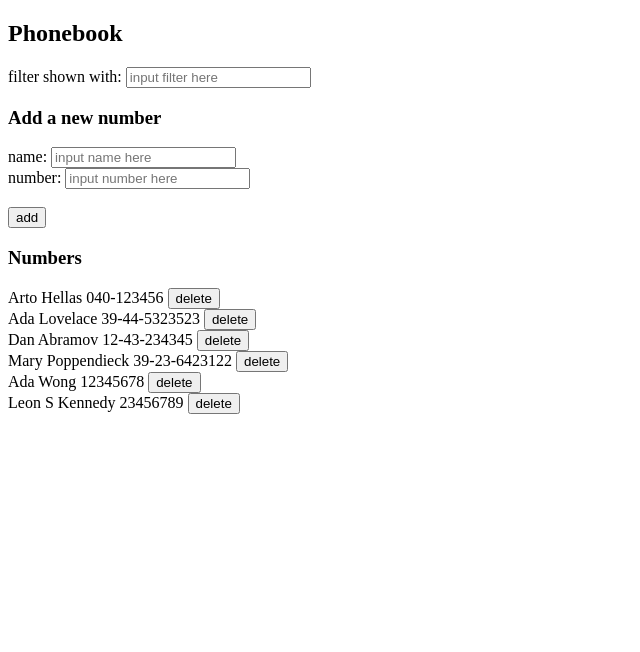
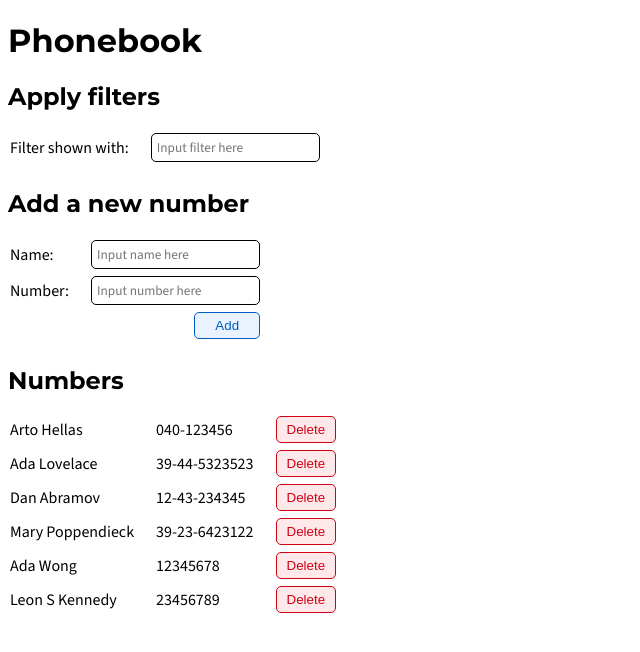
Before and after one commit to absolutepraya/fullstackopen-part2, a React (Vite) app in the folder phonebook/: page / in a window 1280 px wide. Shown: the top 652 px of the page, without its empty margins (0-640 px from the left). Built offline with nearby package versions, Linux system fonts and the light colour scheme; data requests are answered from the project's data file.

Commit message:
overall css styling, alert message works

```diff
--- a/phonebook/src/App.jsx
+++ b/phonebook/src/App.jsx
@@ -5,18 +5,20 @@ import phonebookSerice from './services/phonebookService.js';
 import Filter from './components/Filter';
 import PersonForm from './components/PersonForm';
 import Persons from './components/Persons';
+import Notification from './components/Notification';
 
 const App = () => {
-	const [persons, setPersons] = useState([]);
 	// fetch data from server using axios
 	useEffect(() => {
 		phonebookSerice.getAll().then((initialPersons) => {
 			setPersons(initialPersons);
 		});
 	}, []);
+	const [persons, setPersons] = useState([]);
 	const [newName, setNewName] = useState('');
 	const [newNumber, setNewNumber] = useState('');
 	const [filter, setFilter] = useState('');
+	const [message, setMessage] = useState(null);
 
 	const handleNameChange = (e) => {
 		// console.log(e.target.value);
@@ -34,20 +36,24 @@ const App = () => {
 
 	return (
 		<div>
-			<h2>Phonebook</h2>
+			<h1>Phonebook</h1>
+			<Notification message={message} />
+
+			<h2>Apply filters</h2>
 			<Filter onChange={handleFilterChange} />
 
-			<h3>Add a new number</h3>
+			<h2>Add a new number</h2>
 			<PersonForm
 				persons={persons}
 				newName={newName}
 				newNumber={newNumber}
 				setPersons={setPersons}
+				setMessage={setMessage}
 				handleNameChange={handleNameChange}
 				handleNumberChange={handleNumberChange}
 			/>
 
-			<h3>Numbers</h3>
+			<h2>Numbers</h2>
 			<Persons
 				persons={persons}
 				filter={filter}
--- a/phonebook/src/components/Filter.jsx
+++ b/phonebook/src/components/Filter.jsx
@@ -1,13 +1,20 @@
 const Filter = ({ onChange }) => {
-	return (
-		<div>
-			filter shown with: {}
-			<input
-				placeholder='input filter here'
-				onChange={onChange}
-			/>
-		</div>
-	);
+    return (
+        <table>
+            <tbody>
+                <tr>
+                    <td>Filter shown with:</td>
+                    <td>
+                        <input
+							className='text-input'
+                            placeholder='Input filter here'
+                            onChange={onChange}
+                        />
+                    </td>
+                </tr>
+            </tbody>
+        </table>
+    );
 };
 
 export default Filter;
--- /dev/null
+++ b/phonebook/src/components/Notification.jsx
@@ -0,0 +1,9 @@
+const Notification = ({ message }) => {
+	if (message === null) {
+		return null;
+	}
+
+	return <div className={'notification'}>{message}</div>;
+};
+
+export default Notification;
--- a/phonebook/src/components/PersonForm.jsx
+++ b/phonebook/src/components/PersonForm.jsx
@@ -5,6 +5,7 @@ const PersonForm = ({
 	newName,
 	newNumber,
 	setPersons,
+	setMessage,
 	handleNameChange,
 	handleNumberChange,
 }) => {
@@ -17,12 +18,8 @@ const PersonForm = ({
 			return;
 		}
 		// check if person already exists
-		const person = persons.find(
-			(person) => person.name === newName
-		);
-		if (
-			person
-		) {
+		const person = persons.find((person) => person.name === newName);
+		if (person) {
 			// check if the number is the same
 			if (person.number === newNumber) {
 				alert(
@@ -52,13 +49,6 @@ const PersonForm = ({
 				});
 			return;
 		}
-		// check if the number already exists
-		// if (persons.find((person) => person.number == newNumber)) {
-		// 	alert(
-		// 		`${newNumber} is the number of another person in the phonebook`
-		// 	);
-		// 	return;
-		// }
 		const newPerson = {
 			name: newName,
 			number: newNumber,
@@ -68,33 +58,47 @@ const PersonForm = ({
 		phonebookService.add(newPerson).then((newPersonResponse) => {
 			setPersons(persons.concat(newPersonResponse));
 		});
+		// set message
+		setMessage(`Added ${newName}`);
+		// set timeout to clear the message
+		setTimeout(() => {
+			setMessage(null);
+		}, 5000);
 	};
 
 	return (
-		<form
-			name='add-number'
-			onSubmit={addPerson}
-		>
-			<div>
-				name:{' '}
+		<form onSubmit={addPerson}>
+        <table>
+            <tbody>
+                <tr>
+                    <td>Name:</td>
+                    <td>
                         <input
-					name='name'
+                            className = 'text-input'
                             onChange={handleNameChange}
-					placeholder='input name here'
+                            placeholder='Input name here'
                         />
-			</div>
-			<div>
-				number:{' '}
+                    </td>
+                </tr>
+                <tr>
+                    <td>Number:</td>
+                    <td>
                         <input
-					name='number'
+                            className = 'text-input'
                             onChange={handleNumberChange}
-					placeholder='input number here'
+                            placeholder='Input number here'
                         />
-			</div>
-			<br></br>
-			<div>
-				<button type='submit'>add</button>
-			</div>
+                    </td>
+                </tr>
+                <tr>
+                    <td colSpan='2' style={{textAlign: 'right'}}>
+                        <button type='submit' className='add-btn'>
+                            Add
+                        </button>
+                    </td>
+                </tr>
+            </tbody>
+        </table>
     </form>
 	);
 };
--- a/phonebook/src/components/Persons.jsx
+++ b/phonebook/src/components/Persons.jsx
@@ -6,12 +6,26 @@ const Persons = ({ persons, filter, setPersons }) => {
 		const filteredPerson = persons.filter((person) =>
 			person.name.toLowerCase().includes(filter.toLowerCase())
 		);
-		return filteredPerson.map((person) => (
-			<div key={person.name}>
-				{person.name} {person.number + ' '}
-				<button onClick={() => deletePerson(person.id)}>delete</button>
-			</div>
-		));
+        return (
+            <table>
+                <tbody>
+                    {filteredPerson.map((person) => (
+                        <tr key={person.name}>
+                            <td>{person.name}</td>
+                            <td>{person.number}</td>
+                            <td>
+                                <button
+                                    onClick={() => deletePerson(person.id)}
+                                    className='delete-btn'
+                                >
+                                    Delete
+                                </button>
+                            </td>
+                        </tr>
+                    ))}
+                </tbody>
+            </table>
+        );
 	};
 
 	// delete person
--- /dev/null
+++ b/phonebook/src/index.css
@@ -0,0 +1,55 @@
+@import url('https://fonts.googleapis.com/css2?family=Montserrat:ital,wght@0,100..900;1,100..900&family=Source+Sans+3:ital,wght@0,200..900;1,200..900&display=swap');
+
+body {
+    font-family: "Source Sans 3", serif;
+}
+
+h1, h2 {
+    font-family: "Montserrat", sans-serif;
+}
+
+td {
+    padding: 0 20px 5px 0;
+}
+
+.notification {
+    font-family: "Source Sans 3", serif;
+    font-weight: bold;
+    font-size: 1.1em;
+    position: fixed;
+    top: 20px;
+    right: 20px;
+    z-index: 1000;
+    padding: 10px;
+    border-radius: 5px;
+    color: #155724;
+    background-color: #d4edda;
+    box-shadow: 0px 3px 6px rgba(0, 0, 0, 0.16);
+}
+
+.add-btn {
+    padding: 5px 20px;
+    border: none;
+    border-radius: 5px;
+    background-color: #e8f3ff;
+    color: #005ec2;
+    border: 1px solid #005ec2;
+    cursor: pointer;
+}
+
+.delete-btn {
+    padding: 5px 10px;
+    border: none;
+    border-radius: 5px;
+    background-color: #ffe8ea;
+    color: #d00015;
+    border: 1px solid #d00015;
+    cursor: pointer;
+}
+
+.text-input {
+    font-family: "Source Sans 3", serif;
+    padding: 5px;
+    border: 1px solid #000000;
+    border-radius: 5px;
+}
--- a/phonebook/src/main.jsx
+++ b/phonebook/src/main.jsx
@@ -1,5 +1,5 @@
 import ReactDOM from 'react-dom/client';
-
 import App from './App';
+import './index.css';
 
 ReactDOM.createRoot(document.getElementById('root')).render(<App />);
```
Lines whose indentation alone changed are shown as unchanged.
